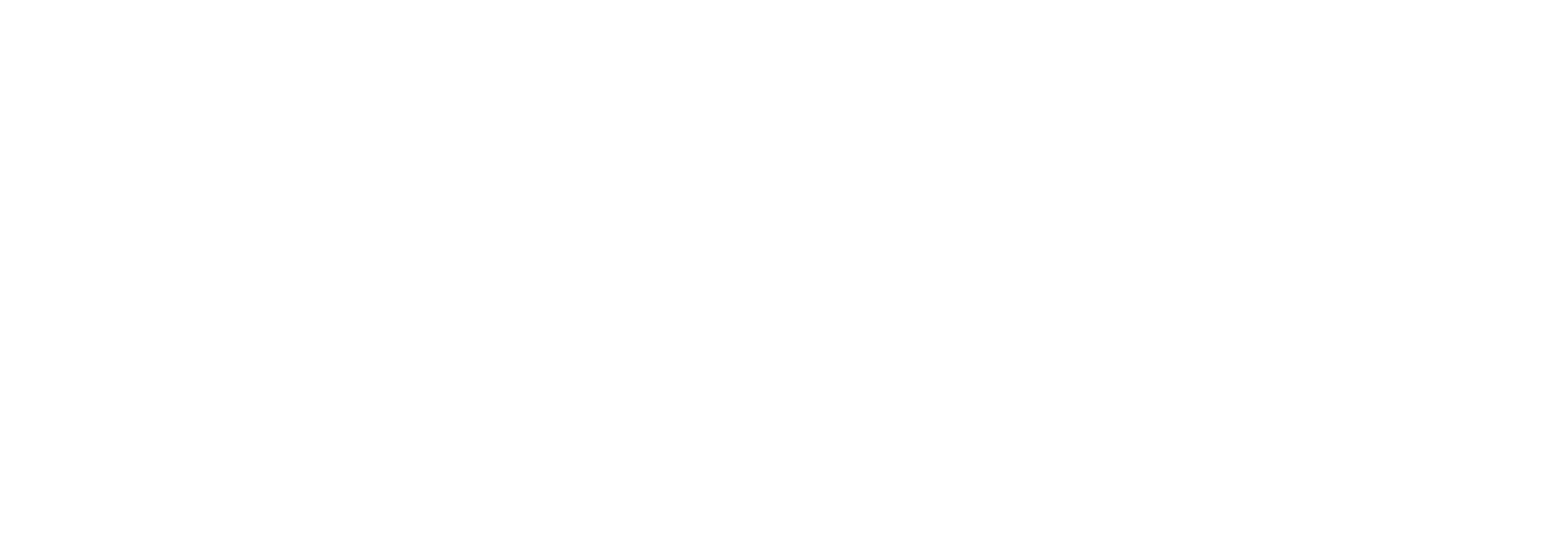
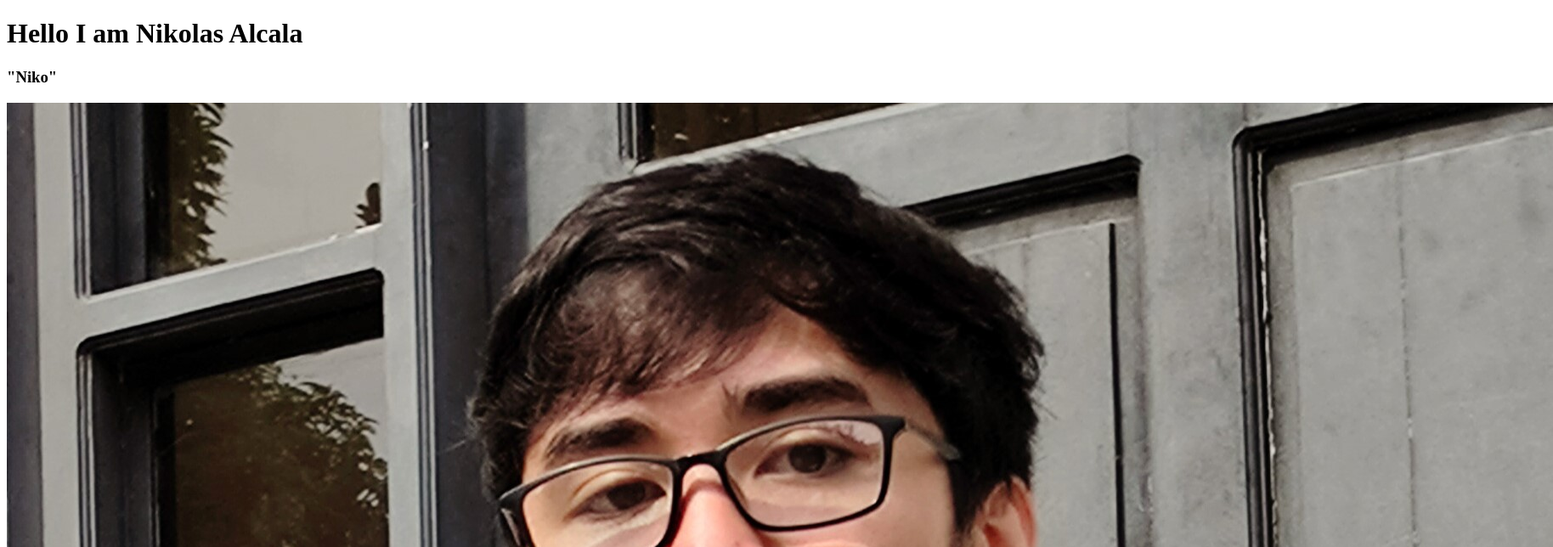
Before and after one commit to Nikolas-ComSci/cmsc100exer1, a plain HTML site: page index.html in a window 1280 px wide. Shown: the top 644 px of the page at 85% size, 1828 px wide, since content can reach past the window. Drawn offline with Linux system fonts and the light colour scheme.

Commit message:
ui: name, nickname and photo added without formatting

```diff
--- a/index.html
+++ b/index.html
@@ -1,9 +1,17 @@
 <!DOCTYPE html>
 <html>
     <head>
-
+        <title>Nikolas</title>
     </head>
     <body>
 
+        <div>
+            <h1>Hello I am Nikolas Alcala</h1 id="name">
+            <h3>"Niko"</h3 id="nickname">
+        </div>
+        <div>
+            <img src="nikolas_alcala.jpg" id="profile_image">
+        </div>
+
     </body>
 </html>
```
Also changed, not shown: nikolas_alcala.jpg (added).
